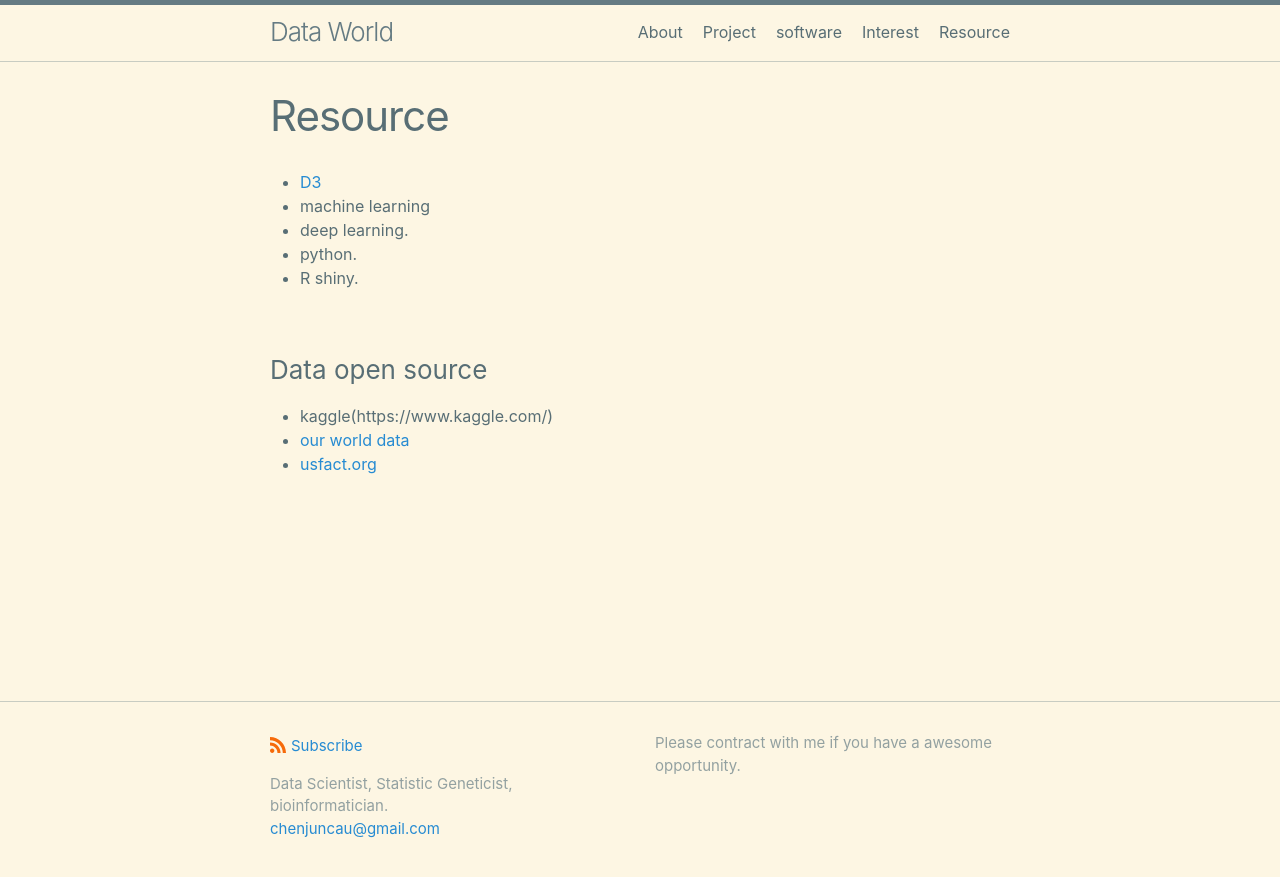
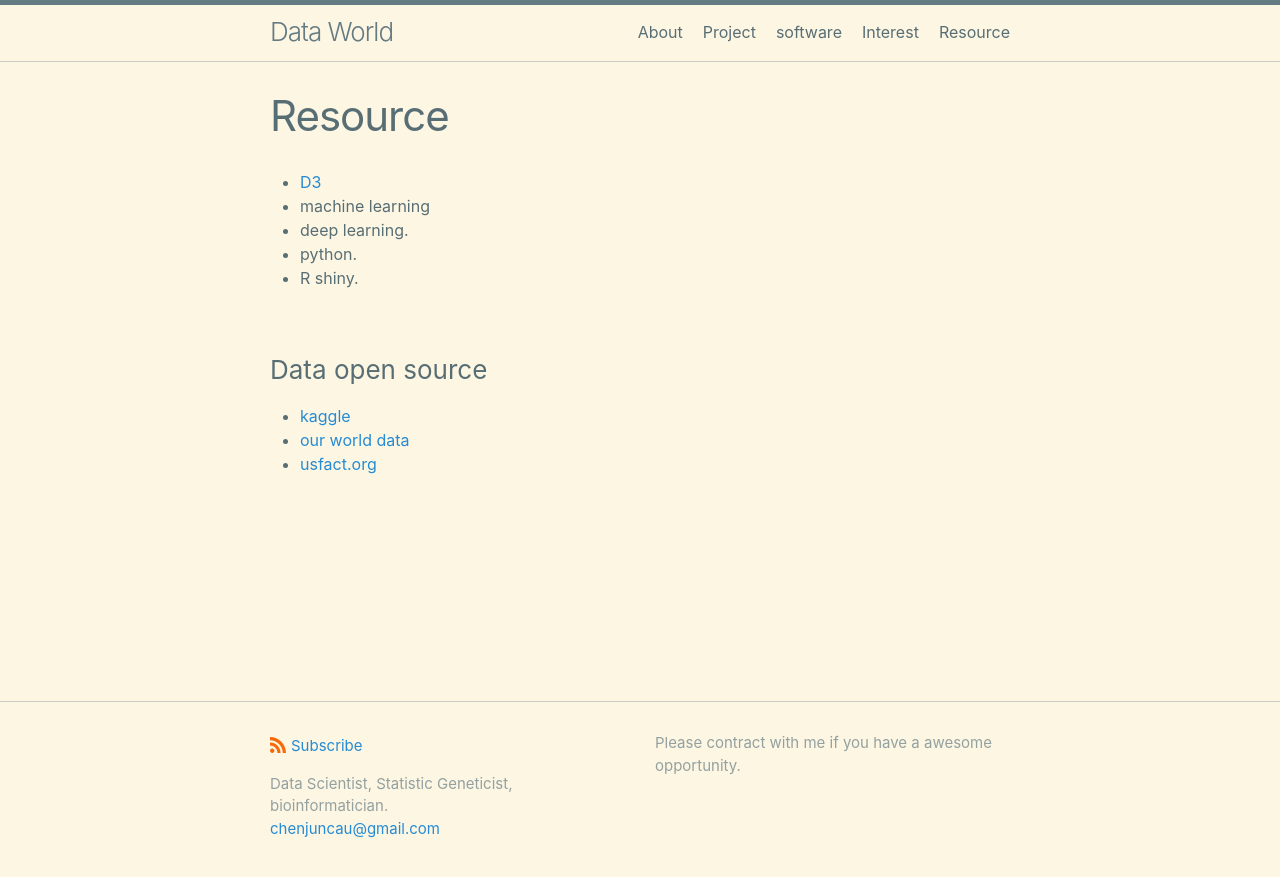
Before and after one commit to chenjunonly/home, a Jekyll site: the page built from resource.md, in a window 1280 px wide. Shown: the top 877 px of the page. Built offline with Jekyll 4.4.1, drawn with Linux system fonts in a browser that asks for light colours.

Commit message:
Update resource.md

```diff
--- a/resource.md
+++ b/resource.md
@@ -12,6 +12,6 @@ permalink: /resource/
 
 ### Data open source
 
-   * kaggle(https://www.kaggle.com/)
+   * [kaggle](https://www.kaggle.com/)
    * [our world data](https://ourworldindata.org/)
    * [usfact.org](https://usafacts.org/)
```
